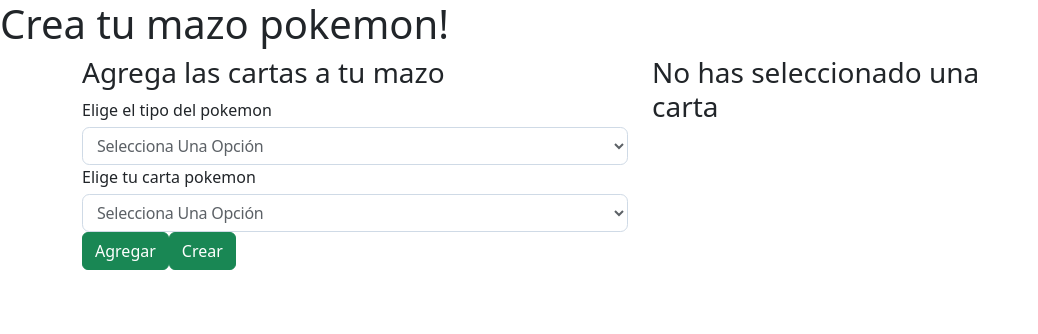
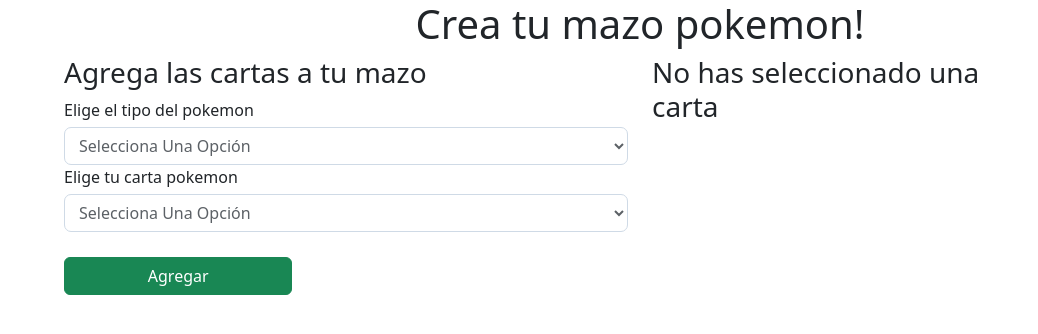
Before and after one commit to asdadas22/PokemonGameCard, an Angular app: page / in a window 1280 px wide. Shown: the top 334 px of the page, without its empty margins (0-1038 px from the left). Built offline with nearby package versions, Linux system fonts and the light colour scheme.

Commit message:
Mejora de estilos

```diff
--- a/src/app/components/player-desk/player-desk.component.css
+++ b/src/app/components/player-desk/player-desk.component.css
@@ -0,0 +1,4 @@
+.card-list-container {
+    float: left;
+    width: 20%;
+}
--- a/src/app/components/player-desk/player-desk.component.html
+++ b/src/app/components/player-desk/player-desk.component.html
@@ -1,4 +1,4 @@
-<h1>TUS CARTAS!</h1>
-<div *ngFor="let card of playerDeskList">
+<h1 [ngStyle]="{ 'text-align': titleAlign }">TUS CARTAS!</h1>
+<div class="card-list-container" *ngFor="let card of playerDeskList">
     <app-card [cardTypeSelected]="card.type"></app-card>
 </div>
--- a/src/app/components/player-desk/player-desk.component.ts
+++ b/src/app/components/player-desk/player-desk.component.ts
@@ -8,6 +8,7 @@
 })
 export class PlayerDeskComponent implements OnInit {
   playerDeskList: any;
+  titleAlign: string = 'center';
   constructor(private _Activatedroute:ActivatedRoute) {
     this.playerDeskList = _Activatedroute.snapshot.queryParams['desk'];
   }
--- a/src/app/components/pokemon-card-create/card-create/card-create.component.css
+++ b/src/app/components/pokemon-card-create/card-create/card-create.component.css
@@ -1,14 +1,26 @@
+.button-container {
+    margin-top: 25px;
+}
+
+.btn-left, .btn-right {
+    float: left;
+    width: 45%;
+
+    .btn {
+        width: 90%;
+    }
+}
+
 .input-select-basic {
     background: #fff;
-    border: 1.21622px solid #cfdae6;
+    border: 1px solid #cfdae6;
     box-sizing: border-box;
-    border-radius: 7.2973px;
+    border-radius: 7px;
     width: 100%;
     height: 38px;
     padding-left: 10px;
     font-size: 16px;
     line-height: 23px;
-    letter-spacing: -0.243243px;
     color: #5C6166;
     margin-top: 5px;
     text-transform: capitalize;
--- a/src/app/components/pokemon-card-create/card-create/card-create.component.html
+++ b/src/app/components/pokemon-card-create/card-create/card-create.component.html
@@ -14,6 +14,12 @@
                 [ngValue]="pokemon.id"> {{ pokemon.name }}
         </option>
     </select>
-    <button (click)="addToDeck()" type="button" class="btn btn-success">Agregar</button>
-    <button (click)="goToDesk()" type="button" class="btn btn-success">Crear</button>
+    <div class="button-container">
+        <div class="btn-left">
+            <button (click)="addToDeck()" type="button" class="btn btn-success">Agregar</button>
+        </div>
+        <div *ngIf="playerDeckSelected.length > 0" class="btn-right">
+            <button (click)="goToDesk()" type="button" class="btn btn-success">Crear</button>
+        </div>
+    </div>
 </form>
--- a/src/app/components/pokemon-card-create/card-create/card-create.component.ts
+++ b/src/app/components/pokemon-card-create/card-create/card-create.component.ts
@@ -26,6 +26,7 @@
 
   ngOnInit(): void {
     console.log('A:', this.pokeTypeList);
+    this.playerDeckSelected.length
   }
 
 
@@ -48,5 +49,4 @@
   goToDesk() {
     this.router.navigate(['player-desk'], { queryParams: { desk: JSON.stringify(this.playerDeckSelected) } });
   }
-
 }
--- a/src/app/components/pokemon-card-create/card/card.component.css
+++ b/src/app/components/pokemon-card-create/card/card.component.css
@@ -1,3 +1,5 @@
 .cardImg {
     width: 60%;
+    display: block;
+    margin: 0 auto;
 }
--- a/src/app/components/pokemon-card-create/card/card.component.html
+++ b/src/app/components/pokemon-card-create/card/card.component.html
@@ -1,6 +1,2 @@
 <h3 *ngIf="cardUrl === ''">No has seleccionado una carta</h3>
-<div class="row">
-    <div class="col">
-        <img class="cardImg" alt="card" *ngIf="cardUrl !== ''" [src]="cardUrl" >
-    </div>
-</div>
+<img class="cardImg" alt="card" *ngIf="cardUrl !== ''" [src]="cardUrl">
--- a/src/app/components/pokemon-card-create/pokemon-card-create.component.css
+++ b/src/app/components/pokemon-card-create/pokemon-card-create.component.css
@@ -1,5 +1,14 @@
+h1 {
+    text-align: center;
+}
+
 .create-container {
 }
 
 .view-container {
 }
+
+.white-container {
+    width: 90%;
+    margin: 0 auto;
+}
--- a/src/app/components/pokemon-card-create/pokemon-card-create.component.html
+++ b/src/app/components/pokemon-card-create/pokemon-card-create.component.html
@@ -1,6 +1,6 @@
 <h1>Crea tu mazo pokemon!</h1>
 
-<div class="container">
+<div class="white-container">
     <div class="row">
       <div class="col-md-6 create-container">
         <app-card-create (typeSelected)="changeTypeSelected($event)" [pokeTypeList]="pokeTypeList"></app-card-create>
```
